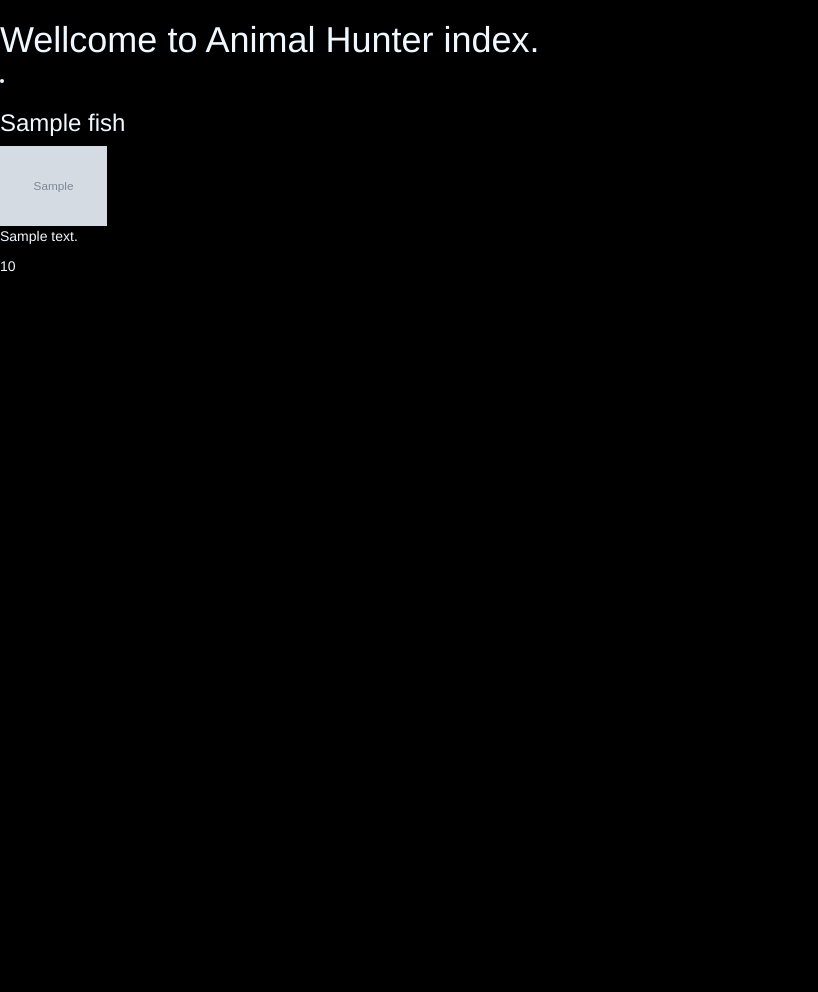
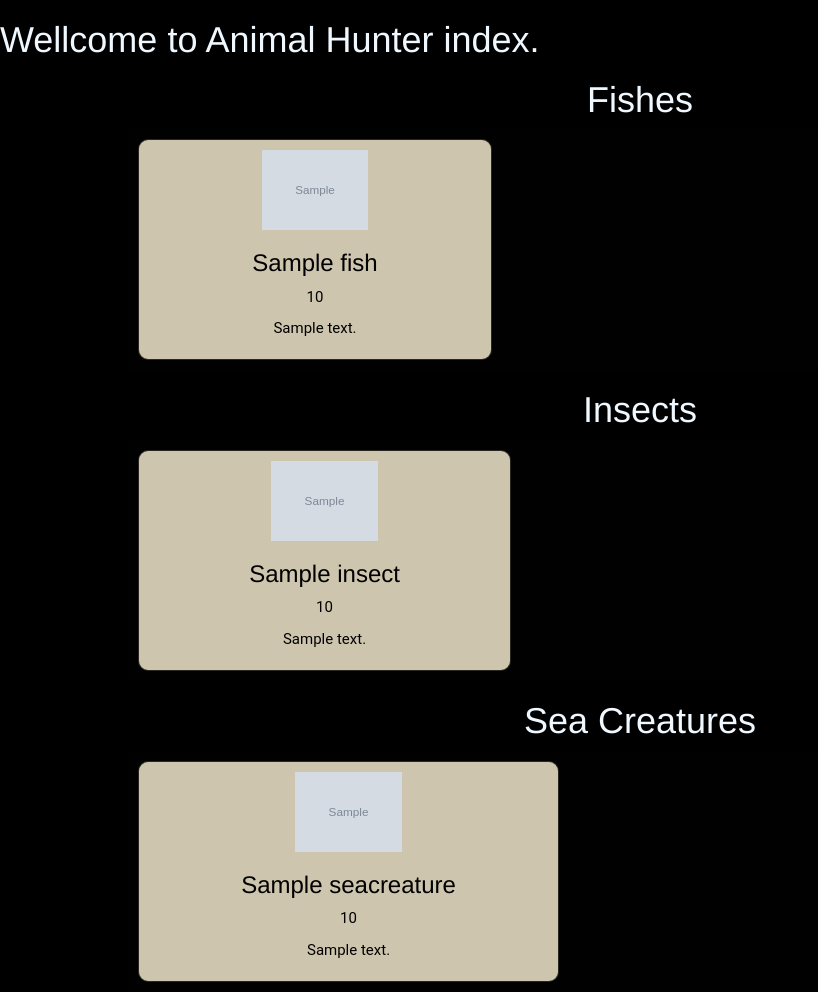
Before and after one commit to danicassani/animal_crossing_hunter, a Django app: page / in a window 1280 px wide. Shown: the whole page, without its empty margins (0-818 px from the left). Before the commit the page ends 272 px from the top, so only its background shows below. Run offline with Django 4.2, Linux system fonts and the light colour scheme; tables that the repository leaves empty hold one stand-in row (values such as "Sample post"); grey boxes marked "Sample" are stand-in pictures; some libraries are stand-ins or nearby versions.

Commit message:
functional grid layouts

```diff
--- a/searcher/static/searcher/css/base.css
+++ b/searcher/static/searcher/css/base.css
@@ -2,16 +2,41 @@
     background-color: #000;;
     color: aliceblue;
 }
-ul {
-    list-style-type: none;
-  }
+p{
+    font-size: 1.5rem;
+    font-family: 'Roboto', sans-serif;
+}
+
 .item-image {
-    margin-right: 2rem;
+    align-items: center;
   }
 
 .item-image img {
-    /* width: 8rem; */
     height: 8rem;
-    /* object-fit: cover;
-    border-radius: 50%; */
-  }
+
+}
+
+.grid-container {
+  display: grid;
+  gap: 10px;
+  grid-template-columns: auto auto auto auto;
+  background-color: #010101;
+  padding: 10px;
+  margin-left: 10%;
+  margin-right: 10%;
+}
+.grid-item {
+  background-color: rgba(255, 246, 215, 0.805);
+  border: 1px solid rgba(0, 0, 0, 0.8);
+  color: black;
+  padding: 10px;
+  font-size: 20px;
+  text-align: center;
+  border-radius: 10px;
+}
+
+.inner-grid-container {
+  display: grid;
+  /* gap: 10px; */
+  grid-template-columns: 90% 10%;
+}
--- /dev/null
+++ b/searcher/templates/searcher/catalog.html
@@ -0,0 +1,10 @@
+{% load static %}
+
+<h1 class="text-center">{{ title }}</h1>
+<div class="grid-container">
+    {% for item in items %}
+        <div class="grid-item">
+            {% include 'searcher/item.html' with item=item %}
+        </div>
+    {% endfor %}
+</div>
--- a/searcher/templates/searcher/fish_catalog.html
+++ /dev/null
@@ -1,9 +0,0 @@
-{% load static %}
-
-{% comment %} <img src="{% static 'searcher/images/fishes/Beta.png' %}" alt="hola"> {% endcomment %}
-{% for fish in fishes %}
-    {% include 'searcher/item.html' with item=fish %}
-    {% comment %} <li>{{ fish.name }}</li>
-    <img src="{% static fish.image_path %}" alt="{{ fish.name }}">
-    <p>{{ fish.price }}</p>  {% endcomment %}
-{% endfor %}
--- a/searcher/templates/searcher/index.html
+++ b/searcher/templates/searcher/index.html
@@ -11,8 +11,10 @@
 {% block body %}
 
     <h1>Wellcome to Animal Hunter index.</h1>
-    {% comment %} add a button that calls the index2 view {% endcomment %}
-    {% comment %} <a class="btn btn-primary" href="{% url 'process_images' %}">Bring the action</a> {% endcomment %}
-    {% include "searcher/fish_catalog.html" %}
+
+    {% include "searcher/catalog.html" with title="Fishes" items=fishes %}
+    {% include "searcher/catalog.html" with title="Insects" items=insects %}
+    {% include "searcher/catalog.html" with title="Sea Creatures" items=sea_creatures %}
+
 
 {% endblock %}
--- a/searcher/templates/searcher/item.html
+++ b/searcher/templates/searcher/item.html
@@ -1,17 +1,21 @@
 {% load static %}
 
-<li class="item">
-    <article>
-        <div class = "summary">
-            <h3>{{ item.name }}</h3>
+<div class = "container-fluid">
+    <div class = "row inner-grid">
+        <div class = "column">
             <div class = "item-image">
-                <img src="{% static fish.image_path %}" alt="{{ item.name }}">
-            </div>
-            <div class = "details">
-                <p>{{ item.description }}</p>
-                <p>{{ item.price }}</p>
-                <date><time datetime="{{ date }}">{{ date }}</time></date>
+                <img src="{% static item.image_path %}" alt="{{ item.name }}">
             </div>
         </div>
-    </article>
-</li>
+        <h3>{{ item.name }}</h3>
+
+        <div class = "column">
+            <p>{{ item.price }}</p>
+        </div>
+
+    </div>
+    <div class = "row">
+        <p>{{ item.description }}</p>
+    </div>
+
+</div>
```
